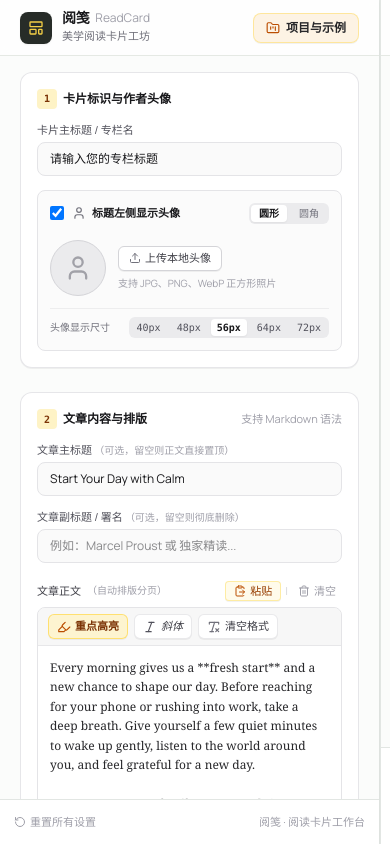
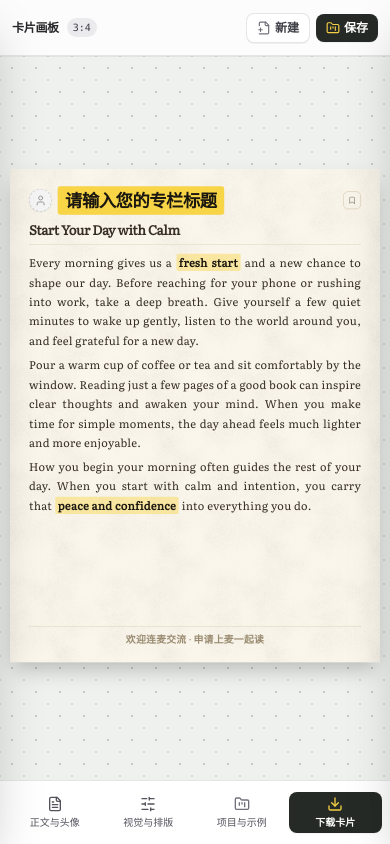
Before and after one commit to phoenixlwpapix/read-card, a React (Vite) app: page / in a window 390 px wide. Built offline with nearby package versions, Linux system fonts and the light colour scheme.

Commit message:
feat: add mobile collapsible drawers and bottom dock for responsive preview

```diff
--- a/src/App.tsx
+++ b/src/App.tsx
@@ -1,4 +1,5 @@
 import { useState, useRef, useEffect, useCallback } from 'react';
+import { FileText, SlidersHorizontal, FolderKanban, Download } from 'lucide-react';
 import { getCardDimensions, type CardConfig, type CardProject } from './types';
 import { INITIAL_CONFIG } from './constants/samples';
 import { usePagination } from './utils/pagination';
@@ -71,6 +72,7 @@ export default function App() {
   const [isProjectModalOpen, setIsProjectModalOpen] = useState<boolean>(false);
   const [isExporting, setIsExporting] = useState<boolean>(false);
   const [isCopying, setIsCopying] = useState<boolean>(false);
+  const [mobileDrawer, setMobileDrawer] = useState<'sidebar' | 'inspector' | null>(null);
   const [toasts, setToasts] = useState<ToastMessage[]>([]);
 
   // Modal state
@@ -565,17 +567,31 @@ export default function App() {
   );
 
   return (
-    <div className="flex h-screen w-screen overflow-hidden bg-[#eef1ee]">
+    <div className="flex h-screen w-screen overflow-hidden bg-[#eef1ee] relative">
+      {/* Mobile Drawer Backdrop */}
+      {mobileDrawer && (
+        <div
+          className="fixed inset-0 bg-black/40 backdrop-blur-xs z-40 lg:hidden transition-opacity duration-300"
+          onClick={() => setMobileDrawer(null)}
+          aria-hidden="true"
+        />
+      )}
+
       {/* Left Sidebar: Content & Text Studio */}
       <Sidebar
         config={config}
         onChange={handleConfigChange}
         onRequestClearText={handleRequestClearText}
         onRequestReset={handleRequestReset}
-        onOpenProjectModal={() => setIsProjectModalOpen(true)}
+        onOpenProjectModal={() => {
+          setMobileDrawer(null);
+          setIsProjectModalOpen(true);
+        }}
         totalPages={pages.length}
         currentPage={currentPage}
         onToast={addToast}
+        isOpenOnMobile={mobileDrawer === 'sidebar'}
+        onClose={() => setMobileDrawer(null)}
       />
 
       {/* Middle: Canvas Stage */}
@@ -590,17 +606,76 @@ export default function App() {
         activeProjectName={activeProject?.name}
       />
 
-      {/* Right Sidebar: Visual & Properties Inspector (Always open by default) */}
+      {/* Right Sidebar: Visual & Properties Inspector */}
       <Inspector
         config={config}
         onChange={handleConfigChange}
-        onExportPng={handleExportPng}
-        onCopyImage={handleCopyImage}
+        onExportPng={(allPages) => {
+          setMobileDrawer(null);
+          handleExportPng(allPages);
+        }}
+        onCopyImage={() => {
+          setMobileDrawer(null);
+          handleCopyImage();
+        }}
         onRequestReset={handleRequestReset}
         isExporting={isExporting}
         isCopying={isCopying}
         totalPages={pages.length}
+        isOpenOnMobile={mobileDrawer === 'inspector'}
+        onClose={() => setMobileDrawer(null)}
       />
+
+      {/* Mobile Bottom Navigation Dock */}
+      <nav className="fixed bottom-0 left-0 right-0 h-16 bg-white/95 backdrop-blur-md border-t border-zinc-200/90 z-30 lg:hidden flex items-center justify-around px-2 sm:px-4 shadow-lg pb-[env(safe-area-inset-bottom)]">
+        <button
+          type="button"
+          onClick={() => setMobileDrawer(mobileDrawer === 'sidebar' ? null : 'sidebar')}
+          className={`flex flex-col items-center justify-center gap-1 flex-1 py-1 rounded-lg transition-colors cursor-pointer ${
+            mobileDrawer === 'sidebar'
+              ? 'text-amber-800 bg-amber-50 font-bold'
+              : 'text-zinc-600 hover:text-zinc-900 hover:bg-zinc-50'
+          }`}
+        >
+          <FileText className="w-4 h-4" />
+          <span className="text-[10px] leading-tight font-medium">正文与头像</span>
+        </button>
+
+        <button
+          type="button"
+          onClick={() => setMobileDrawer(mobileDrawer === 'inspector' ? null : 'inspector')}
+          className={`flex flex-col items-center justify-center gap-1 flex-1 py-1 rounded-lg transition-colors cursor-pointer ${
+            mobileDrawer === 'inspector'
+              ? 'text-amber-800 bg-amber-50 font-bold'
+              : 'text-zinc-600 hover:text-zinc-900 hover:bg-zinc-50'
+          }`}
+        >
+          <SlidersHorizontal className="w-4 h-4" />
+          <span className="text-[10px] leading-tight font-medium">视觉与排版</span>
+        </button>
+
+        <button
+          type="button"
+          onClick={() => {
+            setMobileDrawer(null);
+            setIsProjectModalOpen(true);
+          }}
+          className="flex flex-col items-center justify-center gap-1 flex-1 py-1 rounded-lg text-zinc-600 hover:text-zinc-900 hover:bg-zinc-50 transition-colors cursor-pointer"
+        >
+          <FolderKanban className="w-4 h-4 text-zinc-500" />
+          <span className="text-[10px] leading-tight font-medium">项目与示例</span>
+        </button>
+
+        <button
+          type="button"
+          disabled={isExporting}
+          onClick={() => handleExportPng(false)}
+          className="flex flex-col items-center justify-center gap-1 flex-1 py-1 rounded-lg font-semibold bg-[#252a26] text-white hover:bg-[#343b35] transition-colors cursor-pointer shadow-xs disabled:opacity-50"
+        >
+          <Download className="w-4 h-4 text-[#f4ce45]" />
+          <span className="text-[10px] leading-tight">{isExporting ? '导出中' : '下载卡片'}</span>
+        </button>
+      </nav>
 
       {/* New Project Customizer Modal */}
       <NewProjectModal
--- a/src/components/Inspector.tsx
+++ b/src/components/Inspector.tsx
@@ -11,6 +11,7 @@ import {
   Type,
   SlidersHorizontal,
   Ratio,
+  X,
 } from 'lucide-react';
 import {
   ASPECT_RATIOS,
@@ -31,6 +32,8 @@ interface InspectorProps {
   isExporting: boolean;
   isCopying: boolean;
   totalPages: number;
+  isOpenOnMobile?: boolean;
+  onClose?: () => void;
 }
 
 export const Inspector: React.FC<InspectorProps> = ({
@@ -42,6 +45,8 @@ export const Inspector: React.FC<InspectorProps> = ({
   isExporting,
   isCopying,
   totalPages,
+  isOpenOnMobile = false,
+  onClose,
 }) => {
   const imageInputRef = useRef<HTMLInputElement>(null);
 
@@ -99,7 +104,13 @@ export const Inspector: React.FC<InspectorProps> = ({
   ];
 
   return (
-    <aside className="w-[380px] xl:w-[400px] h-screen bg-[#fbfcfb] border-l border-[#e2e6e3] flex flex-col shrink-0 overflow-hidden shadow-xs z-10">
+    <aside
+      className={`
+        fixed inset-y-0 right-0 z-50 w-[88vw] max-w-[400px] xl:w-[400px] h-screen bg-[#fbfcfb] border-l border-[#e2e6e3] flex flex-col shrink-0 overflow-hidden shadow-2xl lg:shadow-xs transition-transform duration-300 ease-out
+        lg:static lg:w-[380px] lg:translate-x-0
+        ${isOpenOnMobile ? 'translate-x-0' : 'translate-x-full lg:translate-x-0'}
+      `}
+    >
       {/* Inspector Header */}
       <div className="h-14 px-4 border-b border-[#e5e9e4] flex items-center justify-between shrink-0 bg-white/70 backdrop-blur-xs">
         <div className="flex items-center gap-2">
@@ -111,6 +122,18 @@ export const Inspector: React.FC<InspectorProps> = ({
             <p className="text-[10px] text-zinc-400">配图构图 · 色彩排版 · 导出</p>
           </div>
         </div>
+
+        {/* Mobile Close Button */}
+        {onClose && (
+          <button
+            type="button"
+            onClick={onClose}
+            className="lg:hidden p-1.5 text-zinc-500 hover:text-zinc-900 hover:bg-zinc-100 rounded-lg transition-colors cursor-pointer"
+            title="收起并查看预览"
+          >
+            <X className="w-4 h-4" />
+          </button>
+        )}
       </div>
 
       {/* Main Inspector Scroll Area - Displaying all controls seamlessly */}
@@ -656,7 +679,7 @@ export const Inspector: React.FC<InspectorProps> = ({
       </div>
 
       {/* Pinned Inspector Footer - Quick Export & Actions */}
-      <div className="p-4 border-t border-[#e2e6e3] bg-white space-y-2 shrink-0 shadow-lg">
+      <div className="p-4 border-t border-[#e2e6e3] bg-white space-y-2 shrink-0 shadow-lg pb-[calc(1rem+env(safe-area-inset-bottom))] lg:pb-4">
         <div className="grid grid-cols-2 gap-2">
           <button
             type="button"
--- a/src/components/Sidebar.tsx
+++ b/src/components/Sidebar.tsx
@@ -12,6 +12,7 @@ import {
   FileText,
   SlidersHorizontal,
   FolderKanban,
+  X,
 } from 'lucide-react';
 import type { CardConfig } from '../types';
 import { optimizeImageFile } from '../utils/imageOptimizer';
@@ -25,6 +26,8 @@ interface SidebarProps {
   totalPages: number;
   currentPage: number;
   onToast?: (text: string, type?: 'success' | 'error' | 'info') => void;
+  isOpenOnMobile?: boolean;
+  onClose?: () => void;
 }
 
 export const Sidebar: React.FC<SidebarProps> = ({
@@ -36,6 +39,8 @@ export const Sidebar: React.FC<SidebarProps> = ({
   totalPages,
   currentPage,
   onToast,
+  isOpenOnMobile = false,
+  onClose,
 }) => {
   const avatarInputRef = useRef<HTMLInputElement>(null);
   const textareaRef = useRef<HTMLTextAreaElement>(null);
@@ -263,9 +268,15 @@ export const Sidebar: React.FC<SidebarProps> = ({
   const avatarSizes = [40, 48, 56, 64, 72];
 
   return (
-    <aside className="w-[380px] xl:w-[410px] h-screen bg-[#fbfcfb] border-r border-[#e2e6e3] flex flex-col shrink-0 overflow-hidden shadow-xs">
+    <aside
+      className={`
+        fixed inset-y-0 left-0 z-50 w-[88vw] max-w-[400px] xl:w-[410px] h-screen bg-[#fbfcfb] border-r border-[#e2e6e3] flex flex-col shrink-0 overflow-hidden shadow-2xl lg:shadow-xs transition-transform duration-300 ease-out
+        lg:static lg:w-[380px] lg:translate-x-0
+        ${isOpenOnMobile ? 'translate-x-0' : '-translate-x-full lg:translate-x-0'}
+      `}
+    >
       {/* Sidebar Header */}
-      <div className="h-14 px-5 border-b border-[#e5e9e4] flex items-center justify-between shrink-0 bg-white/70 backdrop-blur-xs">
+      <div className="h-14 px-4 sm:px-5 border-b border-[#e5e9e4] flex items-center justify-between shrink-0 bg-white/70 backdrop-blur-xs">
         <div className="flex items-center gap-2.5">
           <div className="w-8 h-8 rounded-lg bg-[#272c28] text-[#f4ce45] flex items-center justify-center shadow-xs">
             <LayoutTemplate className="w-4 h-4" />
@@ -278,16 +289,31 @@ export const Sidebar: React.FC<SidebarProps> = ({
           </div>
         </div>
 
+        <div className="flex items-center gap-1.5">
           {/* Project Library & Built-in Samples Modal Trigger */}
           <button
             type="button"
             onClick={onOpenProjectModal}
-          className="flex items-center gap-1.5 px-3 py-1.5 text-xs font-semibold text-zinc-800 bg-amber-500/10 hover:bg-amber-500/20 border border-amber-300/40 rounded-lg transition-colors shadow-2xs"
+            className="flex items-center gap-1.5 px-2.5 sm:px-3 py-1.5 text-xs font-semibold text-zinc-800 bg-amber-500/10 hover:bg-amber-500/20 border border-amber-300/40 rounded-lg transition-colors shadow-2xs cursor-pointer"
             title="打开项目库与精选示例"
           >
             <FolderKanban className="w-3.5 h-3.5 text-amber-700" />
-          <span>项目与示例</span>
+            <span className="hidden sm:inline">项目与示例</span>
+            <span className="sm:hidden">项目</span>
           </button>
+
+          {/* Mobile Close Button */}
+          {onClose && (
+            <button
+              type="button"
+              onClick={onClose}
+              className="lg:hidden p-1.5 text-zinc-500 hover:text-zinc-900 hover:bg-zinc-100 rounded-lg transition-colors cursor-pointer"
+              title="收起并查看预览"
+            >
+              <X className="w-4 h-4" />
+            </button>
+          )}
+        </div>
       </div>
 
       {/* Main Content Area (Spacious & Scrollable) */}
--- a/src/components/Stage.tsx
+++ b/src/components/Stage.tsx
@@ -44,15 +44,16 @@ export const Stage = forwardRef<StageHandle, StageProps>(function Stage(
     const updateScale = () => {
       if (!containerRef.current) return;
       const rect = containerRef.current.getBoundingClientRect();
-      const paddingX = 64;
-      const paddingY = 64;
-      const availableW = Math.max(200, rect.width - paddingX);
-      const availableH = Math.max(200, rect.height - paddingY);
+      const isMobile = window.innerWidth < 1024;
+      const paddingX = isMobile ? 20 : 64;
+      const paddingY = isMobile ? 28 : 64;
+      const availableW = Math.max(120, rect.width - paddingX);
+      const availableH = Math.max(120, rect.height - paddingY);
 
       const scaleX = availableW / dimensions.width;
       const scaleY = availableH / dimensions.height;
       const scale = Math.min(scaleX, scaleY);
-      setFitScale(Math.max(0.2, Math.min(1.0, scale)));
+      setFitScale(Math.max(0.12, Math.min(1.0, scale)));
     };
 
     updateScale();
@@ -65,49 +66,50 @@ export const Stage = forwardRef<StageHandle, StageProps>(function Stage(
   const currentParagraphs = pages[safeCurrentPage] ?? [];
 
   return (
-    <main className="flex-1 h-screen flex flex-col min-w-0 bg-[#eef1ee] overflow-hidden">
+    <main className="flex-1 h-screen flex flex-col min-w-0 bg-[#eef1ee] overflow-hidden relative">
       {/* Top Workbench Stage Toolbar */}
-      <header className="h-14 px-6 border-b border-[#e1e6e0] bg-[#fbfcfb] flex items-center justify-between shrink-0 shadow-2xs z-20">
-        <div className="flex items-center gap-3 min-w-0">
+      <header className="h-14 px-3 sm:px-6 border-b border-[#e1e6e0] bg-[#fbfcfb] flex items-center justify-between shrink-0 shadow-2xs z-20">
+        <div className="flex items-center gap-2 sm:gap-3 min-w-0">
           <span className="text-xs font-bold text-zinc-800 tracking-tight shrink-0">
             卡片画板
           </span>
-          <span className="text-[10px] font-mono font-medium px-2 py-0.5 rounded-full bg-zinc-200/70 text-zinc-700 shrink-0">
-            {config.aspectRatio || '3:4'} · {dimensions.width} × {dimensions.height} px
+          <span className="text-[10px] font-mono font-medium px-1.5 sm:px-2 py-0.5 rounded-full bg-zinc-200/70 text-zinc-700 shrink-0">
+            {config.aspectRatio || '3:4'}
           </span>
           {activeProjectName && (
             <span
-              className="text-[11px] text-zinc-600 flex items-center gap-1.5 font-medium truncate max-w-[280px] border-l border-zinc-200 pl-3"
+              className="text-[11px] text-zinc-600 hidden sm:flex items-center gap-1.5 font-medium truncate max-w-[200px] border-l border-zinc-200 pl-3"
               title={`当前正在编辑的项目: ${activeProjectName}`}
             >
               <span className="w-1.5 h-1.5 rounded-full bg-emerald-500 shrink-0" />
-              <span className="text-zinc-400 font-normal">当前项目:</span>
               <span className="truncate font-semibold text-zinc-800">{activeProjectName}</span>
             </span>
           )}
         </div>
 
         {/* Top Right: New Project & Save Project Buttons */}
-        <div className="flex items-center gap-2">
+        <div className="flex items-center gap-1.5 sm:gap-2">
           {onNewProject && (
             <button
               type="button"
               onClick={onNewProject}
-              className="flex items-center gap-1.5 px-3 py-1.5 bg-white hover:bg-zinc-50 border border-zinc-200/90 text-zinc-700 hover:text-zinc-900 rounded-lg text-xs font-semibold transition-colors shadow-2xs cursor-pointer hover:border-zinc-300"
+              className="flex items-center gap-1 sm:gap-1.5 px-2.5 sm:px-3 py-1.5 bg-white hover:bg-zinc-50 border border-zinc-200/90 text-zinc-700 hover:text-zinc-900 rounded-lg text-xs font-semibold transition-colors shadow-2xs cursor-pointer hover:border-zinc-300"
               title="新建空白卡片（保留专栏、头像与排版风格）"
             >
               <FilePlus2 className="w-3.5 h-3.5 text-zinc-500" />
-              <span>新建项目</span>
+              <span className="hidden sm:inline">新建项目</span>
+              <span className="sm:hidden">新建</span>
             </button>
           )}
 
           <button
             type="button"
             onClick={onSaveProject}
-            className="flex items-center gap-1.5 px-3.5 py-1.5 bg-[#252a26] hover:bg-[#343b35] text-white rounded-lg text-xs font-semibold transition-colors shadow-2xs cursor-pointer"
+            className="flex items-center gap-1 sm:gap-1.5 px-2.5 sm:px-3.5 py-1.5 bg-[#252a26] hover:bg-[#343b35] text-white rounded-lg text-xs font-semibold transition-colors shadow-2xs cursor-pointer"
           >
             <FolderKanban className="w-3.5 h-3.5 text-[#f4ce45]" />
-            <span>保存项目</span>
+            <span className="hidden sm:inline">保存项目</span>
+            <span className="sm:hidden">保存</span>
           </button>
         </div>
       </header>
@@ -115,7 +117,7 @@ export const Stage = forwardRef<StageHandle, StageProps>(function Stage(
       {/* Main Canvas Area */}
       <div
         ref={containerRef}
-        className="flex-1 overflow-auto flex items-center justify-center p-8 relative"
+        className="flex-1 overflow-auto flex items-center justify-center p-3 sm:p-8 pb-20 lg:pb-8 relative select-none"
         style={{
           backgroundImage:
             'radial-gradient(#c5ccc4 1px, transparent 1px), radial-gradient(#d3dbd2 1px, transparent 1px)',
@@ -149,10 +151,37 @@ export const Stage = forwardRef<StageHandle, StageProps>(function Stage(
             />
           </div>
         </div>
+
+        {/* Floating Multi-page Switcher on Mobile */}
+        {totalPages > 1 && (
+          <div className="lg:hidden absolute bottom-20 left-1/2 -translate-x-1/2 z-20 flex items-center gap-2 bg-white/95 backdrop-blur-md px-3.5 py-1.5 rounded-full shadow-lg border border-zinc-200/90 text-xs select-none">
+            <button
+              type="button"
+              disabled={safeCurrentPage === 0}
+              onClick={() => onPageChange(Math.max(0, safeCurrentPage - 1))}
+              className="p-1 rounded-full text-zinc-600 hover:text-zinc-900 hover:bg-zinc-100 disabled:opacity-30 disabled:pointer-events-none transition-colors cursor-pointer"
+              title="上一页"
+            >
+              <ChevronLeft className="w-4 h-4" />
+            </button>
+            <span className="font-mono font-bold text-zinc-800">
+              {safeCurrentPage + 1} / {totalPages}
+            </span>
+            <button
+              type="button"
+              disabled={safeCurrentPage >= totalPages - 1}
+              onClick={() => onPageChange(Math.min(totalPages - 1, safeCurrentPage + 1))}
+              className="p-1 rounded-full text-zinc-600 hover:text-zinc-900 hover:bg-zinc-100 disabled:opacity-30 disabled:pointer-events-none transition-colors cursor-pointer"
+              title="下一页"
+            >
+              <ChevronRight className="w-4 h-4" />
+            </button>
+          </div>
+        )}
       </div>
 
-      {/* Bottom Status Bar */}
-      <footer className="h-9 px-6 bg-[#fbfcfb] border-t border-[#e1e6e0] flex items-center justify-between text-[11px] text-zinc-500 shrink-0 select-none">
+      {/* Bottom Status Bar - Desktop only */}
+      <footer className="h-9 px-6 bg-[#fbfcfb] border-t border-[#e1e6e0] hidden lg:flex items-center justify-between text-[11px] text-zinc-500 shrink-0 select-none">
         <div className="flex items-center gap-2">
           <span className="w-2 h-2 rounded-full bg-emerald-500" />
           <span>工作台就绪 · 渲染比例 {Math.round(fitScale * 100)}%</span>
```
Lines whose indentation alone changed are shown as unchanged.
